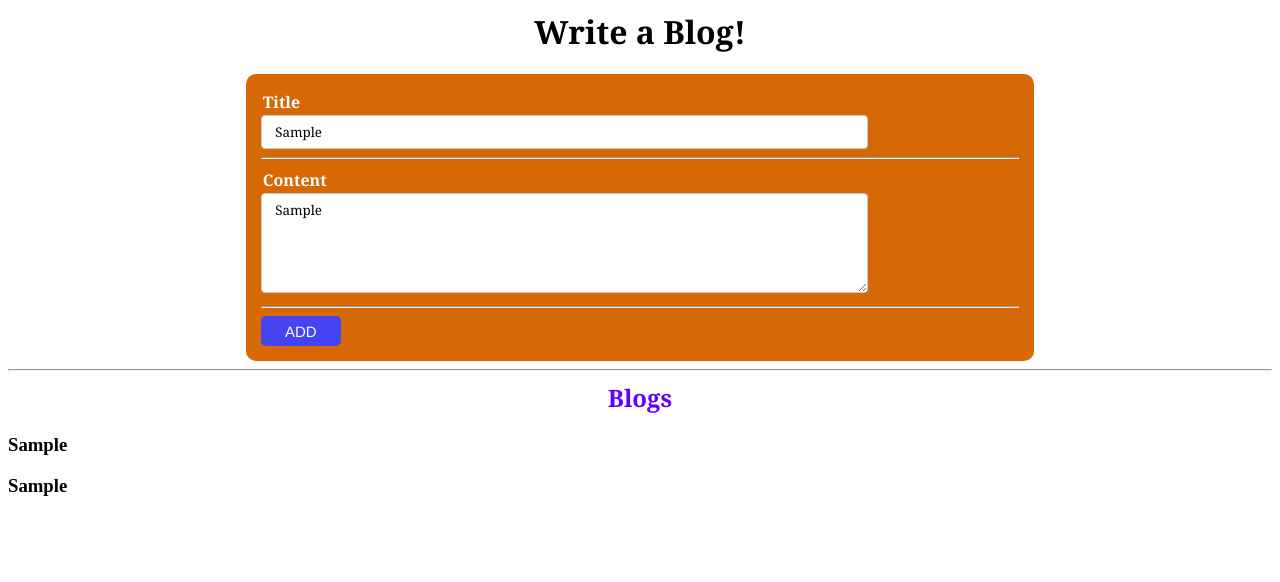
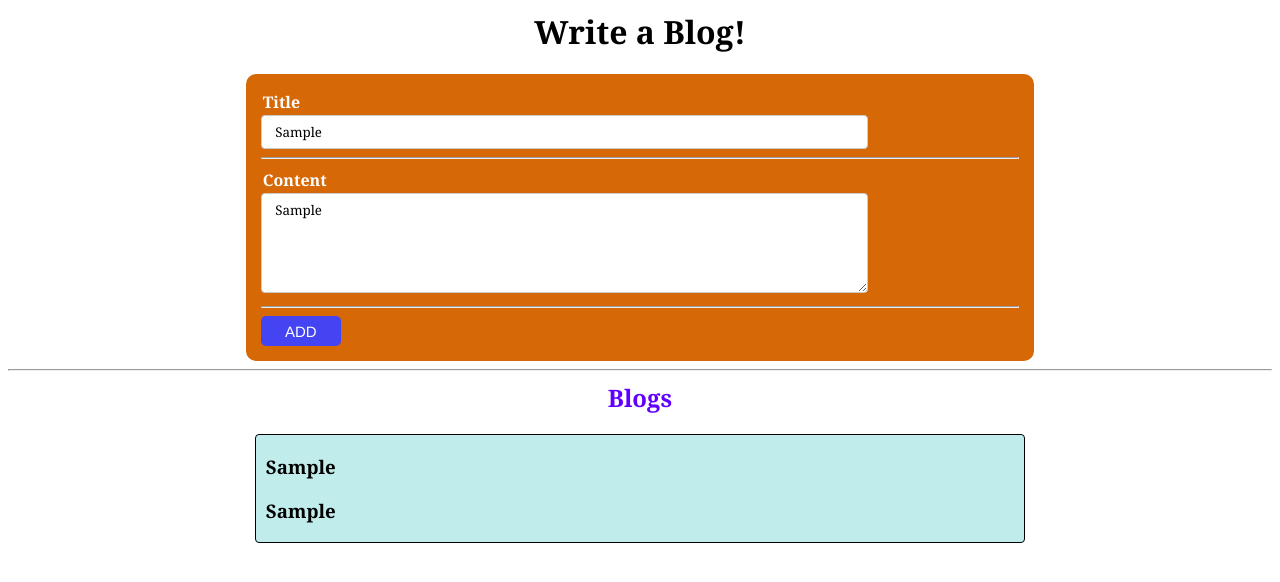
Before and after one commit to Prajwakene/Blogging-App, a React (Create React App) app: page / in a window 1280 px wide. Both pictures are taken after typing "Sample", "Sample" into the empty fields and a click on the button "ADD". Shown: the top 582 px of the page. Built offline with nearby package versions, Linux system fonts and the light colour scheme; the HTML template or start-up script is replaced by a standard one.

Commit message:
Adding new Blog

```diff
--- a/src/Components/Blog.js
+++ b/src/Components/Blog.js
@@ -5,11 +5,18 @@
   //creting a state for title
   const [title, setTitle] = useState("");
   const [content, setContent] = useState("");
+//   empty array to store the title and content of the previoes blogs
+  const [blogs, setBlogs] = useState([]);
 
 
 //Passing the synthetic event as argument to stop refreshing the page on submit
   function handleSubmit(e) {
     e.preventDefault();
+
+    //using REST OPERATOR in javascript in which
+    // array is holding the object of title and content of blog
+    setBlogs([{title, content},...blogs]);
+    console.log(blogs)
   }
 
   return (
@@ -51,8 +58,14 @@
 
       {/* Section where submitted blogs will be displayed */}
       <h2> Blogs </h2>
-      <h3>{title}</h3>
-      <h3>{content}</h3>
+      {/* mapping our the previous blogs and showing it on the screen */}
+      {blogs.map((blog,i) => (
+        <div className="blog" key={i}>
+            <h3>{blog.title}</h3>
+            <h3>{blog.content}</h3>
+        </div>
+      ))}
+
     </>
   );
 }
```
